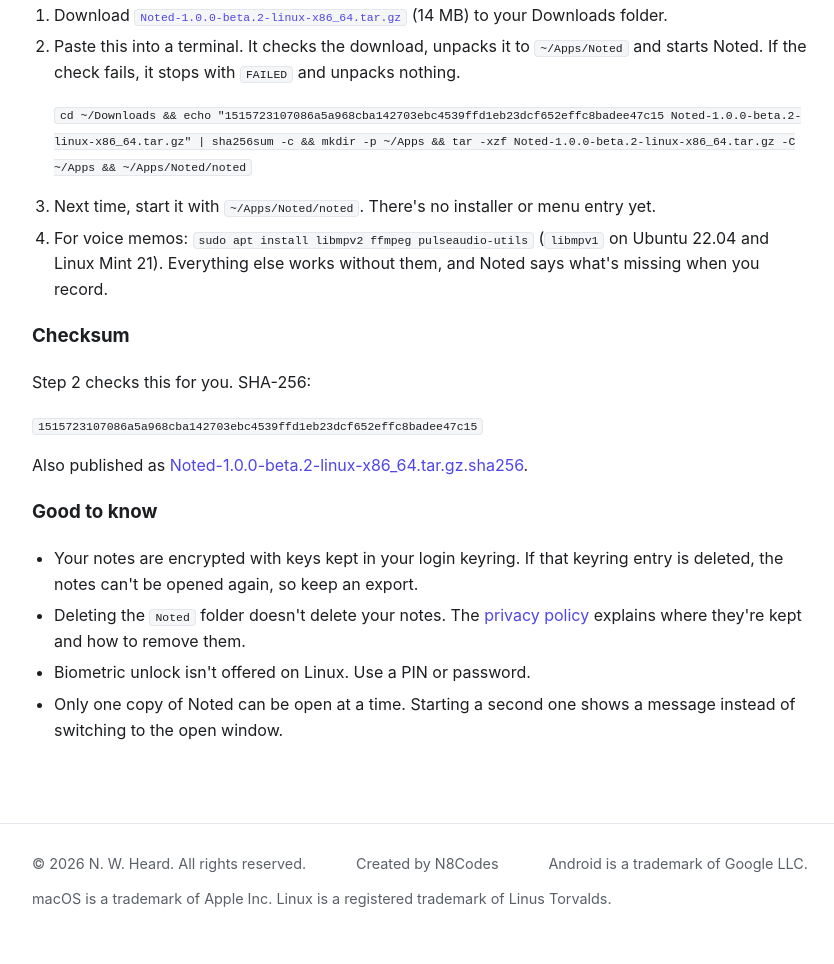
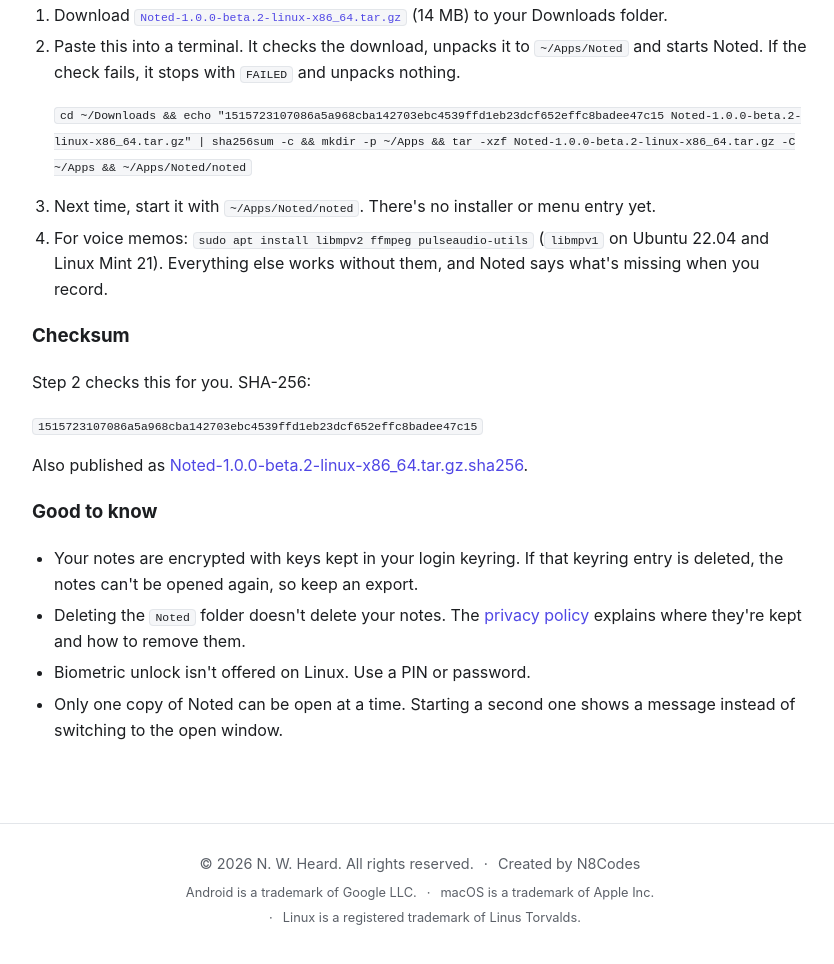
Before and after one commit to N8Codes/noted-site, a plain HTML site: page home.html in a window 1280 px wide. Shown: the part 2973-3937 px from the top of the page, without its empty margins (220-1054 px from the left). Drawn offline with Linux system fonts and the light colour scheme.

Commit message:
Footer: centered, owner line over dot-separated trademark line

```diff
--- a/home.html
+++ b/home.html
@@ -152,10 +152,8 @@
 
     <footer>
         <div class="container">
-            <span>© 2026 N. W. Heard. All rights reserved.</span>
-            <span>Created by N8Codes</span>
-            <span>Android is a trademark of Google LLC.</span>
-            <span>macOS is a trademark of Apple Inc. Linux is a registered trademark of Linus Torvalds.</span>
+            <p class="footer-line"><span>© 2026 N. W. Heard. All rights reserved.</span><span>Created by N8Codes</span></p>
+            <p class="footer-line legal"><span>Android is a trademark of Google LLC.</span><span>macOS is a trademark of Apple Inc.</span><span>Linux is a registered trademark of Linus Torvalds.</span></p>
         </div>
     </footer>
 </body>
--- a/styles.css
+++ b/styles.css
@@ -220,10 +220,22 @@ footer {
 }
 footer .container {
     display: flex;
-    justify-content: space-between;
+    flex-direction: column;
     align-items: center;
+    gap: 8px;
+    text-align: center;
+}
+.footer-line {
+    margin: 0;
+    display: flex;
     flex-wrap: wrap;
-    gap: 12px;
+    justify-content: center;
+    row-gap: 4px;
 }
+.footer-line span + span::before {
+    content: "·";
+    margin: 0 10px;
+}
+.footer-line.legal { font-size: 0.8rem; }
 footer a { color: var(--text-soft); }
 footer a:hover { color: var(--accent); }
```
Also changed, not shown: about.html (+2 -4 lines), index.html (+1 -2 lines).
